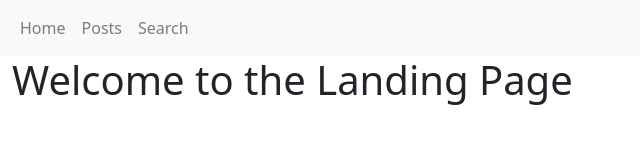
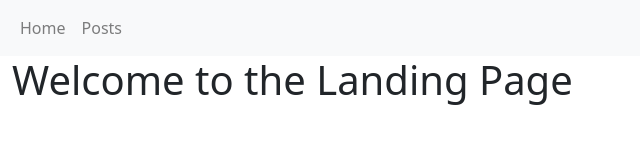
Before and after one commit to Abdoul54/Aleo, a React (Create React App) app in the folder frontend/: page / in a window 1280 px wide. Shown: the top 160 px of the page, without its empty margins (0-640 px from the left). Built offline with nearby package versions, Linux system fonts and the light colour scheme; a small style sheet from the web is missing.

Commit message:
move search to post

```diff
--- a/frontend/src/App.js
+++ b/frontend/src/App.js
@@ -2,9 +2,9 @@ import React, { useState, useEffect } from "react";
 import { BrowserRouter as Router, Routes, Route, Link } from "react-router-dom";
 import axios from "axios";
 import Landing from "./Landing";
+import 'bootstrap/dist/css/bootstrap.min.css';
 import Button from "react-bootstrap/Button";
 import Form from "react-bootstrap/Form";
-import 'bootstrap/dist/css/bootstrap.min.css';
 import Container from 'react-bootstrap/Container';
 import Nav from 'react-bootstrap/Nav';
 import Navbar from 'react-bootstrap/Navbar';
@@ -28,7 +28,7 @@ function Home() {
 
 	return (
 		<div>
-      <h1 >Home Page</h1>
+			<Search setPosts = {setPosts} />
 			<div style={{ display: 'grid', gridTemplateColumns: 'repeat(auto-fill, minmax(25rem, 1fr))', gap: '1rem' }}>
 				{posts.map((post) => (
 					<div className="card" key={post._id}>
@@ -47,14 +47,16 @@ function Home() {
 	);
 }
 
-function Search() {
+function Search(props) {
 	const [searchQuery, setSearchQuery] = useState("");
 	const [searchResults, setSearchResults] = useState([]);
+
 
 	const searchPosts = async () => {
 		try {
 			const response = await axios.get(`${API_BASE_URL}/search/${searchQuery}`);
 			setSearchResults(response.data);
+
 		} catch (error) {
 			console.error("Error searching posts:", error);
 		}
@@ -66,13 +68,13 @@ function Search() {
 
 	const handleSearchSubmit = (event) => {
 		event.preventDefault();
+		props.setPosts([]);
 		searchPosts();
 	};
 	return (
 		<div>
-      <h1>Search Page</h1>
-      <Form onSubmit={handleSearchSubmit} className="d-flex" >
-        <div className="d-flex align-items-center">
+			<Form onSubmit={handleSearchSubmit} className="d-flex" style={{marginTop: "10px", marginBottom: "10px"}} >
+				<div className="d-flex align-items-center" sticky="top">
 					<Form.Control
 						type="text"
 						value={searchQuery}
@@ -105,7 +107,7 @@ function Search() {
 function App() {
 	return (
 		<Router>
-      <Navbar expand="lg" className="bg-body-tertiary">
+			<Navbar expand="lg" className="bg-body-tertiary" sticky="top">
 				<Container fluid>
 					<Navbar.Toggle aria-controls="navbarScroll" />
 					<Navbar.Collapse id="navbarScroll">
@@ -116,9 +118,6 @@ function App() {
 							<Nav.Item>
 								<Link to="/home" className="nav-link">Posts</Link>
 							</Nav.Item>
-              <Nav.Item>
-                <Link to="/search" className="nav-link">Search</Link>
-              </Nav.Item>
 						</Nav>
 					</Navbar.Collapse>
 				</Container>
@@ -128,7 +127,6 @@ function App() {
 				<Routes>
 					<Route path="/" element={<Landing />} />
 					<Route path="/home" element={<Home />} />
-          <Route path="/search" element={<Search />} />
 				</Routes>
 			</Container>
 		</Router>
```
Lines whose indentation alone changed are shown as unchanged.
